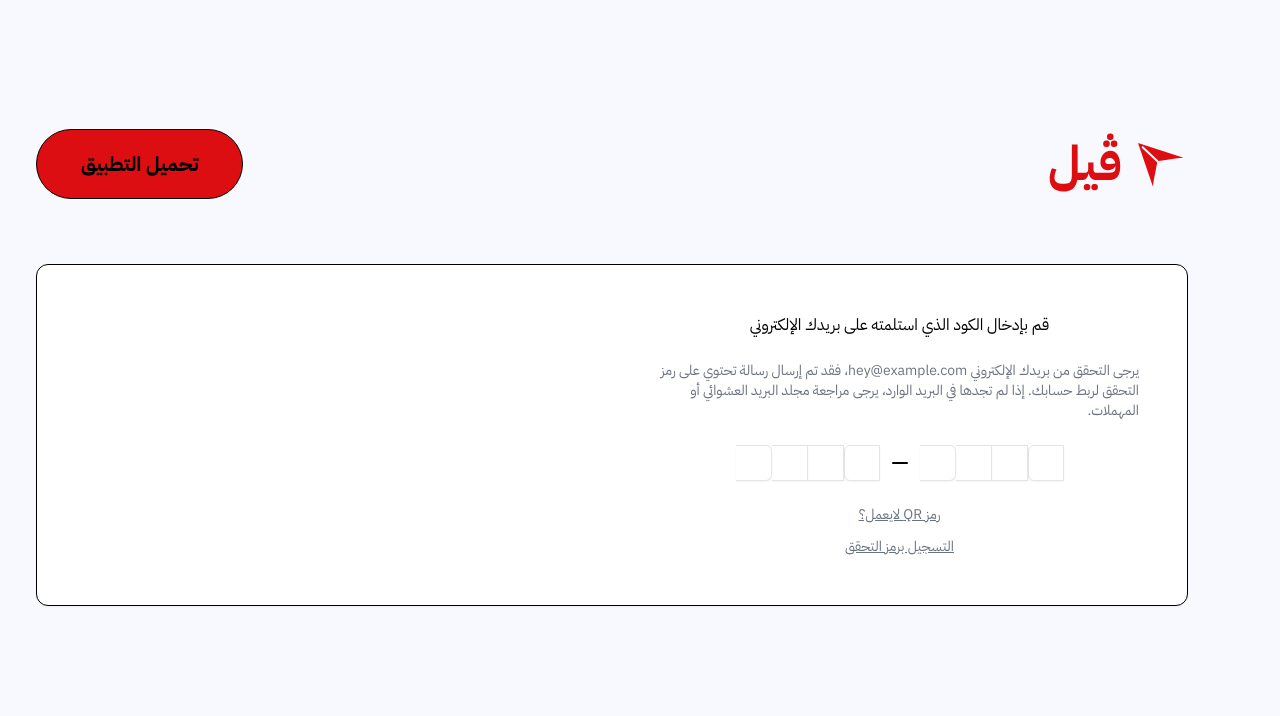
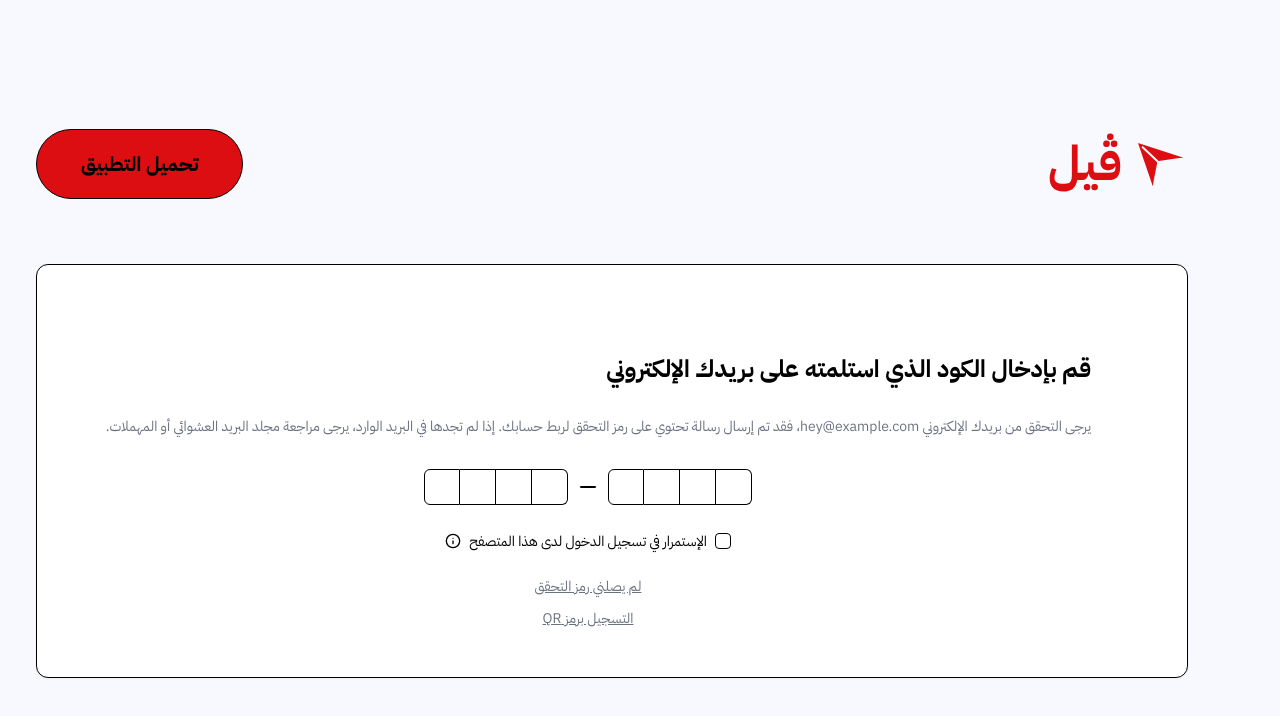
Before and after one commit to v0id-user/Veil, a Next.js app: page /ec in a window 1280 px wide. Shown: the top 716 px of the page. Built offline with nearby package versions, Linux system fonts and the light colour scheme.

Commit message:
refactor(auth): improve email code verification page layout and add stay logged in option

```diff
--- a/app/(auth)/ec/page.tsx
+++ b/app/(auth)/ec/page.tsx
@@ -9,6 +9,8 @@ import {
   InputOTPSeparator,
   InputOTPSlot,
 } from '@/components/ui/input-otp';
+import Checkbox from '@/components/Checkbox';
+import { Info } from 'lucide-react';
 
 export default function QRPage() {
   return (
@@ -26,14 +28,18 @@ export default function QRPage() {
 
       {/* QR Box */}
       <div className="flex flex-col-reverse md:flex-row items-center md:items-start w-full max-w-6xl bg-white rounded-xl shadow-sm border border-black p-6 md:p-12 mt-4 md:mt-8">
-        {/* Code section */}
-        <div className="flex flex-col items-center space-y-4 md:space-y-6 w-full md:w-1/2 border-none md:border-r border-gray-100 md:pl-12">
-          <h1>قم بإدخال الكود الذي استلمته على بريدك الإلكتروني</h1>
-          <span className="text-gray-500 text-sm">
+        {/* Instructions section */}
+        <div className="flex-1 pt-10 md:pr-12 h-full mt-8 md:mt-0">
+          <h1 className="text-xl md:text-2xl font-bold mb-6 md:mb-8">
+            قم بإدخال الكود الذي استلمته على بريدك الإلكتروني
+          </h1>
+          <span className="text-gray-500 text-sm block mb-8">
             يرجى التحقق من بريدك الإلكتروني hey@example.com، فقد تم إرسال رسالة تحتوي على رمز التحقق
             لربط حسابك. إذا لم تجدها في البريد الوارد، يرجى مراجعة مجلد البريد العشوائي أو المهملات.
           </span>
 
+          <div className="flex flex-col w-full items-center space-y-6">
+            <div dir="ltr">
               <InputOTP maxLength={8}>
                 <InputOTPGroup>
                   <InputOTPSlot index={0} />
@@ -49,15 +55,24 @@ export default function QRPage() {
                   <InputOTPSlot index={7} />
                 </InputOTPGroup>
               </InputOTP>
+            </div>
 
+            <div className="flex flex-row-reverse items-center gap-2">
+              <Info className="w-4 h-4" />
+              <Checkbox name="stay-logged-in">
+                <span className="text-xs md:text-sm">
+                  الإستمرار في تسجيل الدخول لدى هذا المتصفح
+                </span>
+              </Checkbox>
+            </div>
             <div className="flex flex-col items-center gap-2 md:gap-3 text-xs md:text-sm">
-            <Link href="/regenerate-qr" className="text-gray-500 hover:text-gray-700 underline">
-              رمز QR لايعمل؟
+              <Link href="/regenerate-ec" className="text-gray-500 hover:text-gray-700 underline">
+                لم يصلني رمز التحقق
               </Link>
-            {/* Email code page a.k.a /ec */}
-            <Link href="/ec" className="text-gray-500 hover:text-gray-700 underline">
-              التسجيل برمز التحقق
+              <Link href="/qr" className="text-gray-500 hover:text-gray-700 underline">
+                التسجيل برمز QR
               </Link>
+            </div>
           </div>
         </div>
       </div>
--- a/components/ui/input-otp.tsx
+++ b/components/ui/input-otp.tsx
@@ -41,13 +41,13 @@ const InputOTPSlot = React.forwardRef<
     <div
       ref={ref}
       className={cn(
-        'relative flex h-9 w-9 items-center justify-center border-y border-r border-neutral-200 text-sm shadow-sm transition-all first:rounded-l-md first:border-l last:rounded-r-md dark:border-neutral-800',
+        'relative flex h-9 w-9 items-center justify-center border-y border-r border-black text-sm transition-all first:rounded-l-md first:border-l last:rounded-r-md dark:border-neutral-800',
         isActive && 'z-10 ring-1 ring-neutral-950 dark:ring-neutral-300',
         className
       )}
       {...props}
     >
-      {char}
+      {char?.toUpperCase()}
       {hasFakeCaret && (
         <div className="pointer-events-none absolute inset-0 flex items-center justify-center">
           <div className="h-4 w-px animate-caret-blink bg-neutral-950 duration-1000 dark:bg-neutral-50" />
```
Lines whose indentation alone changed are shown as unchanged.
